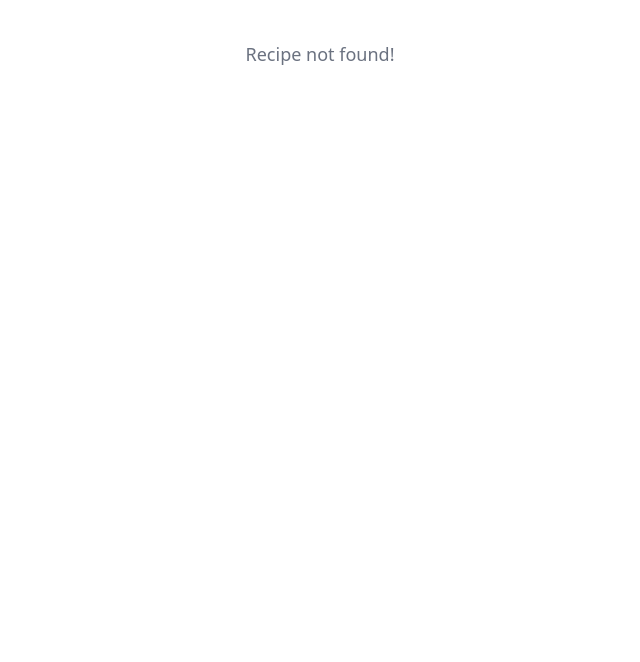
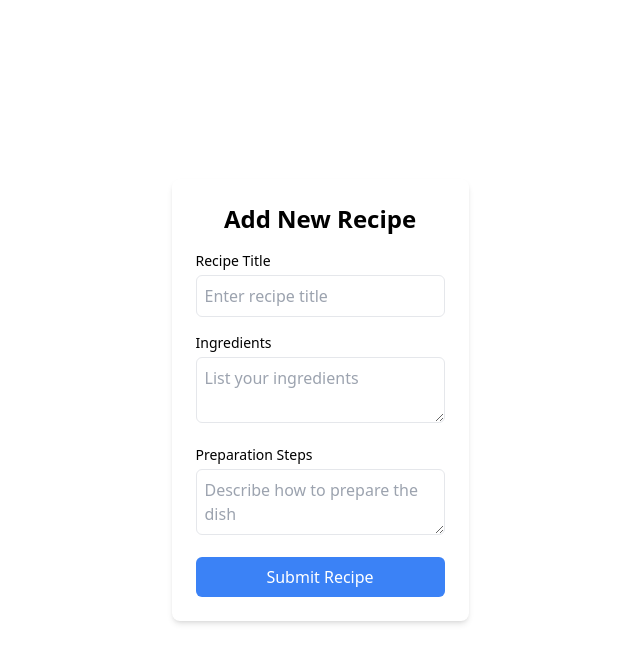
Before and after one commit to amnesia2k/alx-fe-reactjs, a React (Vite) app in the folder recipe-sharing-platform/: page /recipe/new-recipe-form in a window 1280 px wide. Before the commit this address had no page. Shown: the top 662 px of the page, without its empty margins (320-960 px from the left). Built offline with nearby package versions, Linux system fonts and the light colour scheme.

Commit message:
initial commit

```diff
--- a/recipe-sharing-platform/package.json
+++ b/recipe-sharing-platform/package.json
@@ -12,6 +12,7 @@
   "dependencies": {
     "react": "^18.3.1",
     "react-dom": "^18.3.1",
+    "react-hook-form": "^7.54.0",
     "react-router-dom": "^7.0.2"
   },
   "devDependencies": {
--- a/recipe-sharing-platform/src/App.jsx
+++ b/recipe-sharing-platform/src/App.jsx
@@ -1,12 +1,14 @@
 import { createBrowserRouter, createRoutesFromElements, Route, RouterProvider } from 'react-router-dom'
 import HomePage from './components/HomePage'
 import RecipeDetail from './components/RecipeDetail'
+import AddRecipeForm from './components/AddRecipeForm'
 
 const router = createBrowserRouter(
   createRoutesFromElements(
     <Route>
       <Route path="/" element={<HomePage />} />
       <Route path='/recipe/:id' element={<RecipeDetail />} />
+      <Route path='/recipe/new-recipe-form' element={<AddRecipeForm />} />
       {/* Add your other routes here */}
     </Route>
   )
--- /dev/null
+++ b/recipe-sharing-platform/src/components/AddRecipeForm.jsx
@@ -0,0 +1,117 @@
+import { Controller, useForm } from "react-hook-form";
+
+const AddRecipeForm = () => {
+  const {
+    control,
+    handleSubmit,
+    formState: { errors },
+  } = useForm();
+
+  const onSubmit = (data) => {
+    console.log(data);
+    // Send the data to the server or perform any necessary actions
+  };
+  return (
+    <div className="flex justify-center items-center h-screen max-w-3xl w-full mx-auto">
+      <div className="p-6 bg-white shadow-md rounded-lg">
+        <h2 className="text-2xl font-semibold text-center mb-4">
+          Add New Recipe
+        </h2>
+        <form onSubmit={handleSubmit(onSubmit)} className="space-y-4">
+          {/* Recipe Title */}
+          <div>
+            <label htmlFor="title" className="block text-sm font-medium">
+              Recipe Title
+            </label>
+            <Controller
+              name="title"
+              control={control}
+              rules={{ required: "Title is required" }}
+              render={({ field }) => (
+                <input
+                  {...field}
+                  id="title"
+                  className="mt-1 p-2 w-full border rounded-md"
+                  placeholder="Enter recipe title"
+                />
+              )}
+            />
+            {errors.title && (
+              <span className="text-red-500 text-sm">
+                {errors.title.message}
+              </span>
+            )}
+          </div>
+
+          {/* Ingredients */}
+          <div>
+            <label htmlFor="ingredients" className="block text-sm font-medium">
+              Ingredients
+            </label>
+            <Controller
+              name="ingredients"
+              control={control}
+              rules={{
+                required: "Ingredients are required",
+                minLength: {
+                  value: 5,
+                  message: "Ingredients list must have at least 5 items",
+                },
+              }}
+              render={({ field }) => (
+                <textarea
+                  {...field}
+                  id="ingredients"
+                  className="mt-1 p-2 w-full border rounded-md"
+                  placeholder="List your ingredients"
+                />
+              )}
+            />
+            {errors.ingredients && (
+              <span className="text-red-500 text-sm">
+                {errors.ingredients.message}
+              </span>
+            )}
+          </div>
+
+          {/* Preparation Steps */}
+          <div>
+            <label htmlFor="steps" className="block text-sm font-medium">
+              Preparation Steps
+            </label>
+            <Controller
+              name="steps"
+              control={control}
+              rules={{ required: "Preparation steps are required" }}
+              render={({ field }) => (
+                <textarea
+                  {...field}
+                  id="steps"
+                  className="mt-1 p-2 w-full border rounded-md"
+                  placeholder="Describe how to prepare the dish"
+                />
+              )}
+            />
+            {errors.steps && (
+              <span className="text-red-500 text-sm">
+                {errors.steps.message}
+              </span>
+            )}
+          </div>
+
+          {/* Submit Button */}
+          <div>
+            <button
+              type="submit"
+              className="w-full bg-blue-500 text-white py-2 rounded-md hover:bg-blue-600"
+            >
+              Submit Recipe
+            </button>
+          </div>
+        </form>
+      </div>
+    </div>
+  );
+};
+
+export default AddRecipeForm;
--- a/recipe-sharing-platform/src/components/HomePage.jsx
+++ b/recipe-sharing-platform/src/components/HomePage.jsx
@@ -1,6 +1,7 @@
 import { useEffect, useState } from "react";
 import recipeData from '../data.json'
 import { Link } from "react-router-dom";
+import AddRecipeForm from "./AddRecipeForm";
 
 const HomePage = () => {
   const [recipes, setRecipes] = useState([]);
@@ -17,6 +18,9 @@ const HomePage = () => {
       <h1 className="text-2xl font-bold text-center mb-8">
         Recipe Sharing Platform
       </h1>
+      <div className="flex justify-center items-center">
+        <Link to={'/recipe/new-recipe-form'} className="bg-blue-700 px-5 py-3 rounded-md shadow-md mb-10 text-white">Add New Recipe</Link>
+      </div>
       <div className="grid grid-cols-1 md:grid-cols-2 lg:grid-cols-3 gap-6">
         {recipes.map((recipe) => (
           <div
```
Also changed, not shown: 1 other file (tests, documents, lock files or other folders).
